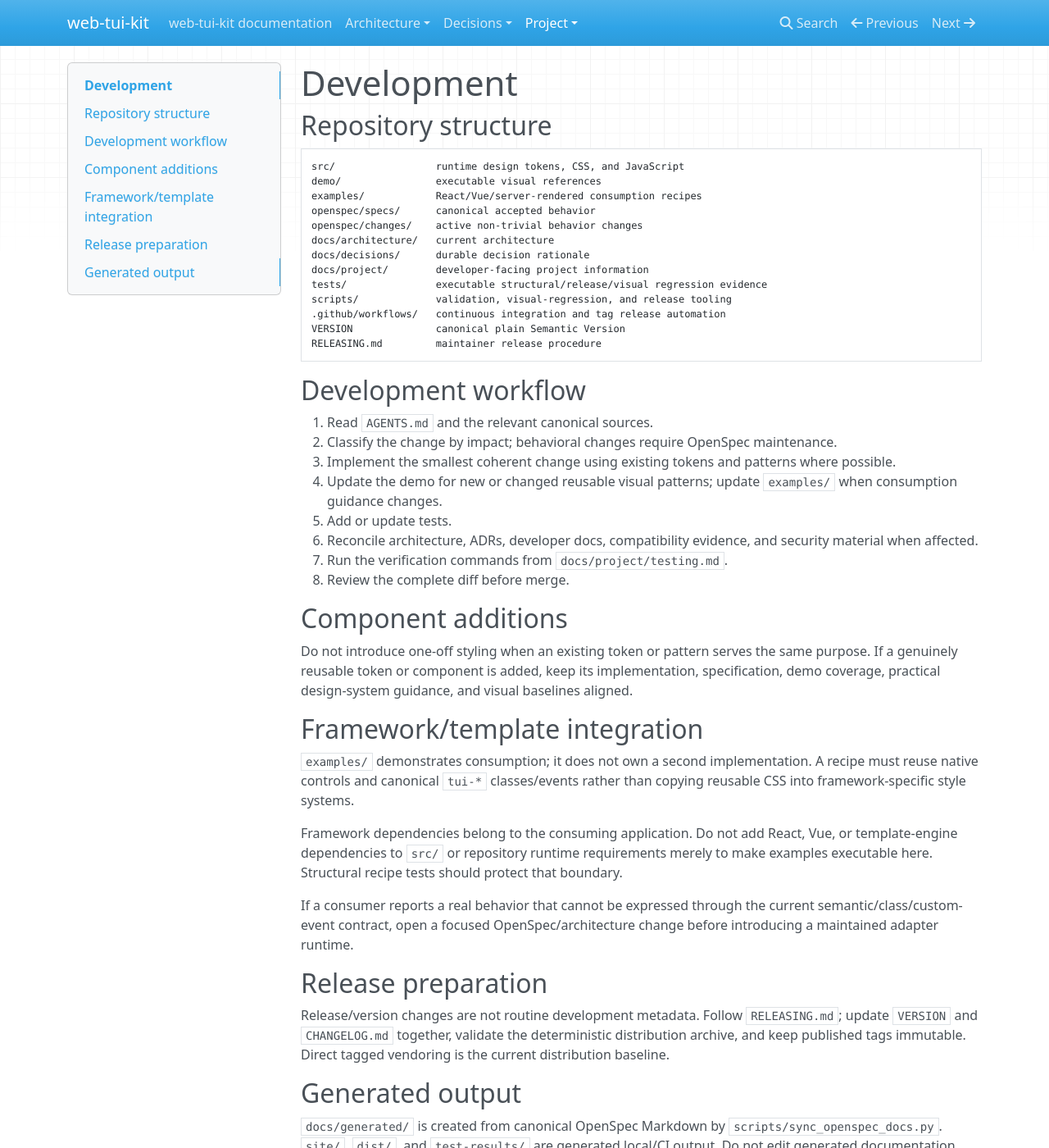
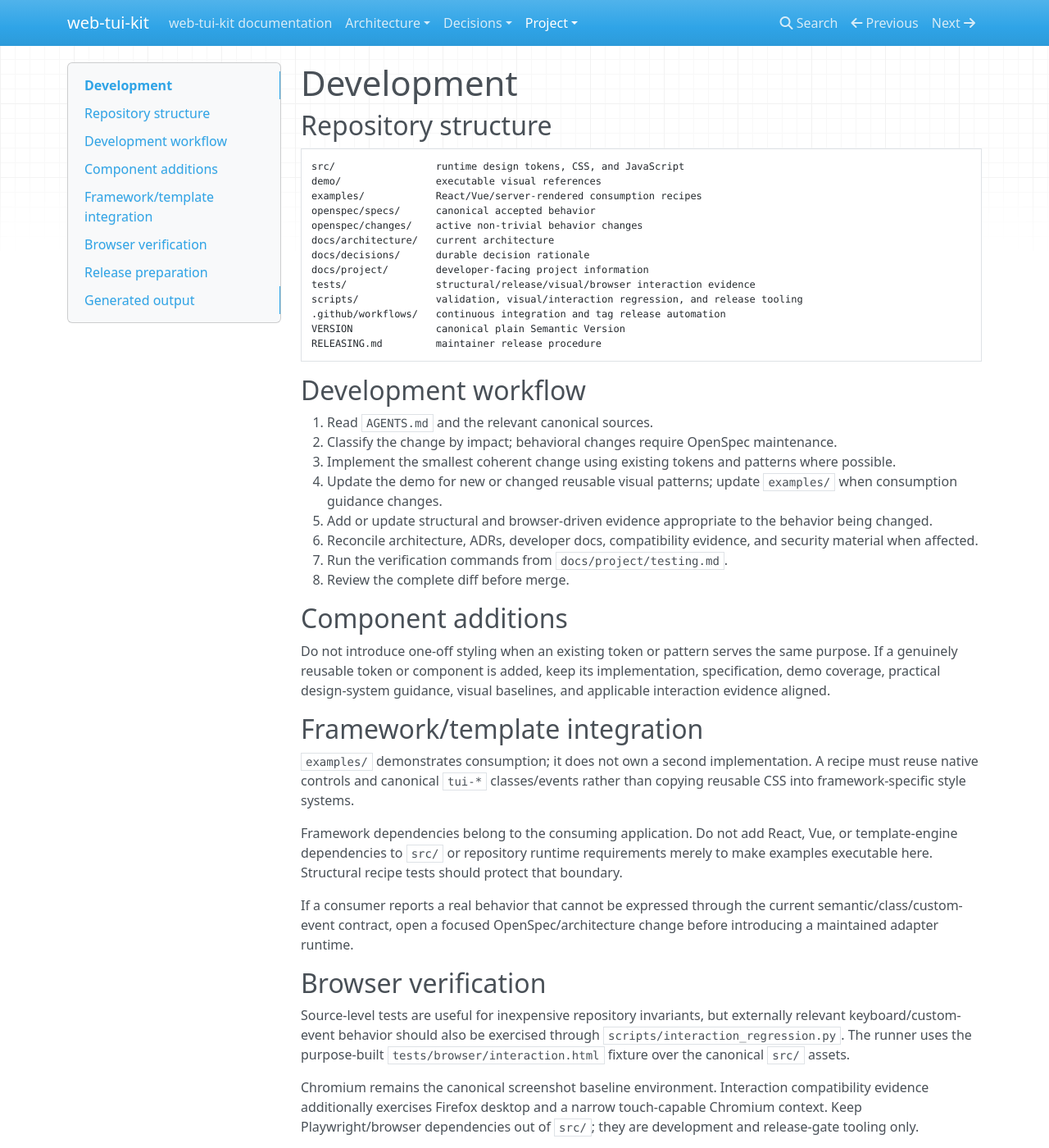
Before and after one commit to 1990jk1990/web-tui-kit, an MkDocs documentation site: the page built from docs/project/development.md, in a window 1280 px wide and 1400 px high. Shown: the whole window at 82% size. Built offline with MkDocs 1.6.1, drawn with Linux system fonts in a browser that asks for light colours; nearby versions of some CDN libraries; some of the changed text lies outside the part shown.

Commit message:
docs: include interaction verification in development workflow

```diff
--- a/docs/project/development.md
+++ b/docs/project/development.md
@@ -11,8 +11,8 @@ openspec/changes/    active non-trivial behavior changes
 docs/architecture/   current architecture
 docs/decisions/      durable decision rationale
 docs/project/        developer-facing project information
-tests/               executable structural/release/visual regression evidence
-scripts/             validation, visual-regression, and release tooling
+tests/               structural/release/visual/browser interaction evidence
+scripts/             validation, visual/interaction regression, and release tooling
 .github/workflows/   continuous integration and tag release automation
 VERSION              canonical plain Semantic Version
 RELEASING.md         maintainer release procedure
@@ -24,14 +24,14 @@ RELEASING.md         maintainer release procedure
 2. Classify the change by impact; behavioral changes require OpenSpec maintenance.
 3. Implement the smallest coherent change using existing tokens and patterns where possible.
 4. Update the demo for new or changed reusable visual patterns; update `examples/` when consumption guidance changes.
-5. Add or update tests.
+5. Add or update structural and browser-driven evidence appropriate to the behavior being changed.
 6. Reconcile architecture, ADRs, developer docs, compatibility evidence, and security material when affected.
 7. Run the verification commands from `docs/project/testing.md`.
 8. Review the complete diff before merge.
 
 ## Component additions
 
-Do not introduce one-off styling when an existing token or pattern serves the same purpose. If a genuinely reusable token or component is added, keep its implementation, specification, demo coverage, practical design-system guidance, and visual baselines aligned.
+Do not introduce one-off styling when an existing token or pattern serves the same purpose. If a genuinely reusable token or component is added, keep its implementation, specification, demo coverage, practical design-system guidance, visual baselines, and applicable interaction evidence aligned.
 
 ## Framework/template integration
 
@@ -41,9 +41,17 @@ Framework dependencies belong to the consuming application. Do not add React, Vu
 
 If a consumer reports a real behavior that cannot be expressed through the current semantic/class/custom-event contract, open a focused OpenSpec/architecture change before introducing a maintained adapter runtime.
 
+## Browser verification
+
+Source-level tests are useful for inexpensive repository invariants, but externally relevant keyboard/custom-event behavior should also be exercised through `scripts/interaction_regression.py`. The runner uses the purpose-built `tests/browser/interaction.html` fixture over the canonical `src/` assets.
+
+Chromium remains the canonical screenshot baseline environment. Interaction compatibility evidence additionally exercises Firefox desktop and a narrow touch-capable Chromium context. Keep Playwright/browser dependencies out of `src/`; they are development and release-gate tooling only.
+
+Compatibility claims belong in `docs/project/compatibility.md`. Physical Android results must come from an actual run recorded through `docs/project/android-device-check.md`, not from browser emulation.
+
 ## Release preparation
 
-Release/version changes are not routine development metadata. Follow `RELEASING.md`; update `VERSION` and `CHANGELOG.md` together, validate the deterministic distribution archive, and keep published tags immutable. Direct tagged vendoring is the current distribution baseline.
+Release/version changes are not routine development metadata. Follow `RELEASING.md`; update `VERSION` and `CHANGELOG.md` together, run structural/docs/visual/interaction release gates, validate the deterministic distribution archive, and keep published tags immutable. Direct tagged vendoring is the current distribution baseline.
 
 ## Generated output
 
```
